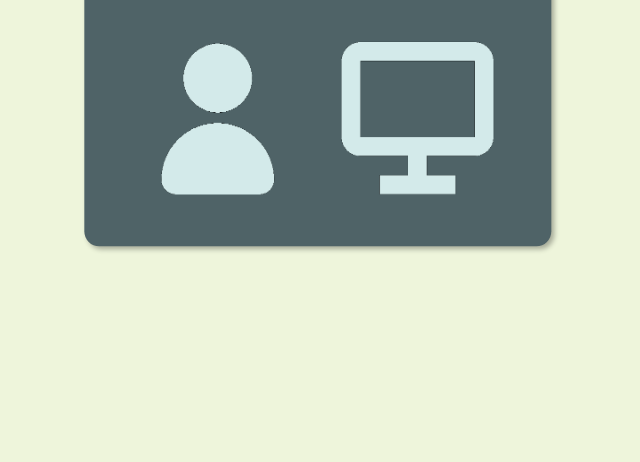
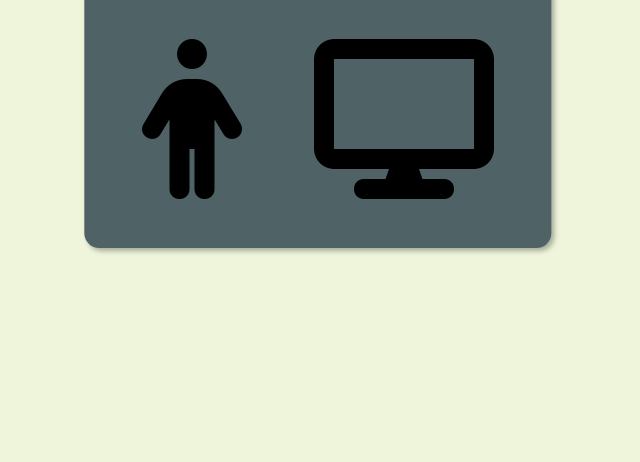
Before and after one commit to cynthem/Tic-tac-toe, a plain HTML site: page index.html in a window 1280 px wide. Shown: the part 338-800 px from the top of the page, without its empty margins (322-962 px from the left). Drawn offline with Linux system fonts and the light colour scheme.

Commit message:
Swap images for icons

```diff
--- a/index.html
+++ b/index.html
@@ -6,6 +6,7 @@
     <meta name="viewport" content="width=device-width, initial-scale=1.0">
     <title>Tic Tac Toe</title>
     <link rel="stylesheet" href="./styles.css">
+    <script src="https://kit.fontawesome.com/7e00c943b6.js" crossorigin="anonymous"></script>
 </head>
 <body>
     <main>
@@ -13,8 +14,8 @@
         <div class="choose-player">
             <h1>CHOOSE YOUR OPPONENT:</h1>
             <div class="player-options">
-                <button class="human"><img src="./resources/images/human.png"></button>
-                <button class="computer"><img src="./resources/images/computer.png"></button>
+                <i class="fa-solid fa-person fa-10x"></i>
+                <i class="fa-solid fa-display fa-10x"></i>
             </div>
         </div>
 
```
